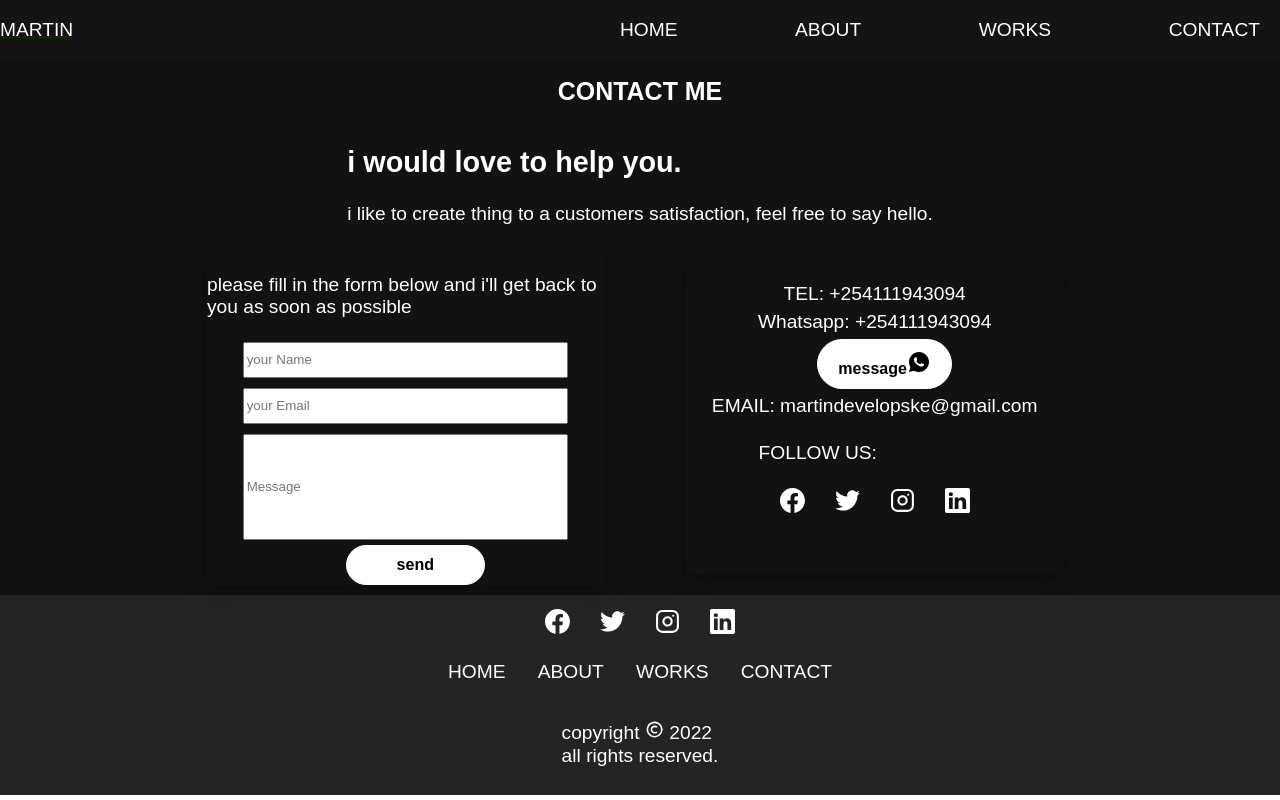
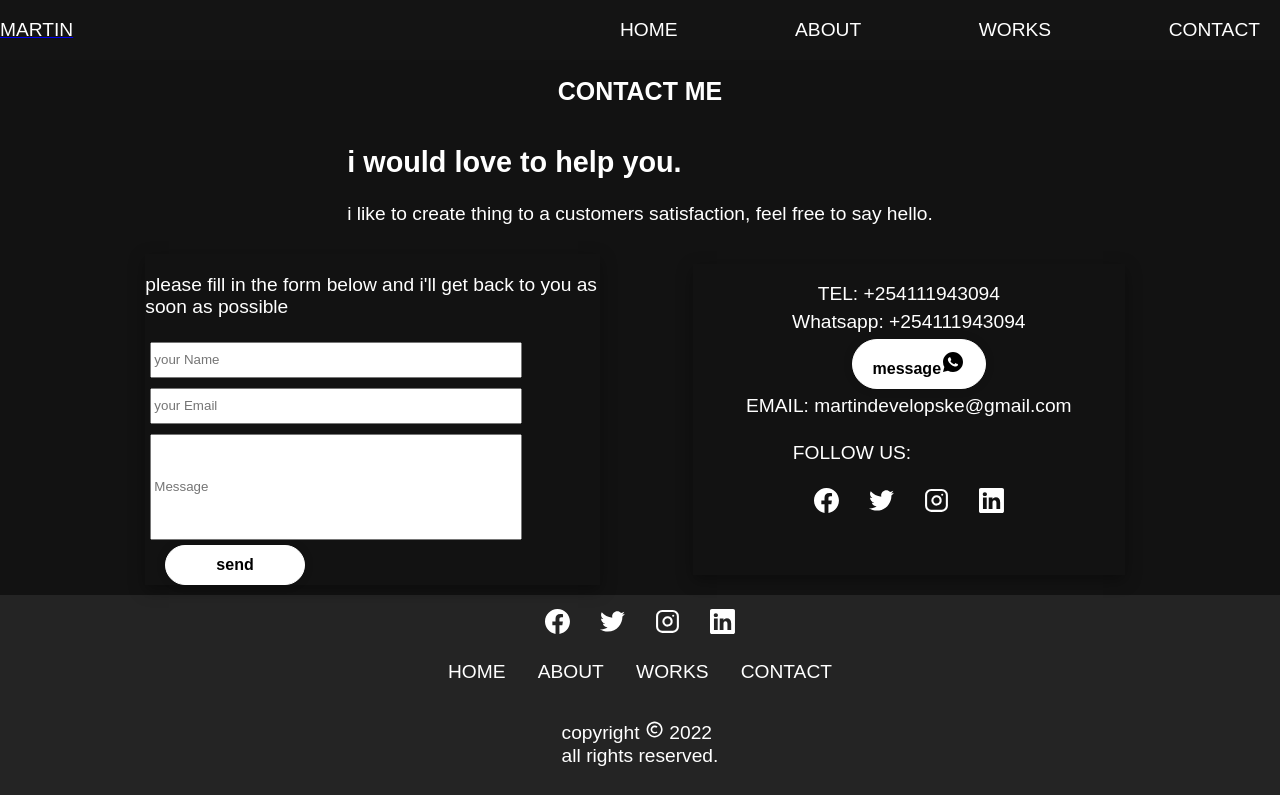
Before and after one commit to martindevelopske/portfolio, a React (Create React App) app: page /contact in a window 1280 px wide. Built offline with nearby package versions, Linux system fonts and the light colour scheme.

Commit message:
added the email service

```diff
--- a/package.json
+++ b/package.json
@@ -3,6 +3,7 @@
   "version": "0.1.0",
   "private": true,
   "dependencies": {
+    "@emailjs/browser": "^3.6.2",
     "@emotion/react": "^11.9.3",
     "@emotion/styled": "^11.9.3",
     "@mui/material": "^5.8.3",
--- a/src/components/Contact.js
+++ b/src/components/Contact.js
@@ -1,12 +1,23 @@
-import React from 'react'
+import React,{useRef} from 'react'
 import Button from './styles/Button.Styled'
 import {RiWhatsappFill} from 'react-icons/ri'
-// css
+import emailjs from '@emailjs/browser'
 
 import Socials from './Socials'
-import { Container, Container2, StyledHeader } from './styles/Body.Styled'
+import { Container,StyledHeader } from './styles/Body.Styled'
 import { StyledContactCard, StyledContactContainer, StyledContactForm, StyledContactmain } from './styles/Contact.Styled'
 function Contact() {
+  const form =useRef()
+  const sendEmail=(e)=>{
+    e.preventDefault();
+    emailjs.sendForm('service_n47248d', 'template_erynu56', form.current, 'zRkkjL78ryGhy2pvo')
+      .then((result) => {
+          console.log(result.text);
+      }, (error) => {
+          console.log(error.text);
+      });
+      form.current.reset()
+  }
   return (
     <>
 
@@ -21,10 +32,13 @@ function Contact() {
 
             <StyledContactForm>
               <p>please fill in the form below and i'll get back to you as soon as possible</p>
-              <input type="text" placeholder='your Name'></input>
-              <input type="email" placeholder='your Email'></input>
-              <input className="msgbox" type="text" placeholder="Message"></input>
-              <Button>send</Button>
+              <form ref={form}>
+              <input type="text" placeholder='your Name' name="name"></input>
+              <input type="email" placeholder='your Email' name='email'></input>
+              <input className="msgbox" type="text" placeholder="Message" name='message'></input>
+              <Button onClick={sendEmail} type="submit">send</Button>
+              </form>
+
             </StyledContactForm>
             <StyledContactCard>
               <div>TEL: +254111943094</div>
```
Also changed, not shown: 1 other file (tests, documents, lock files or other folders).
